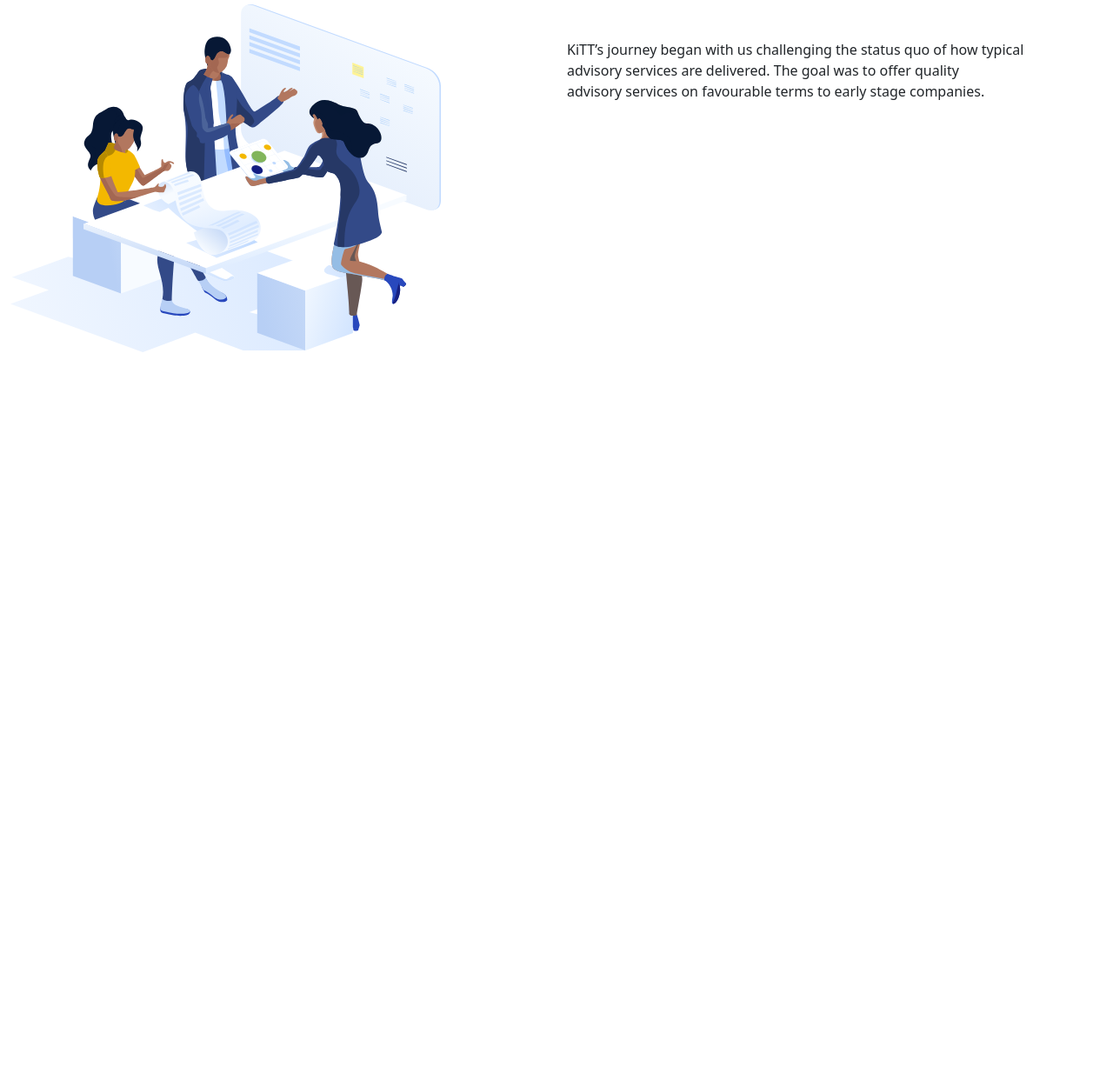
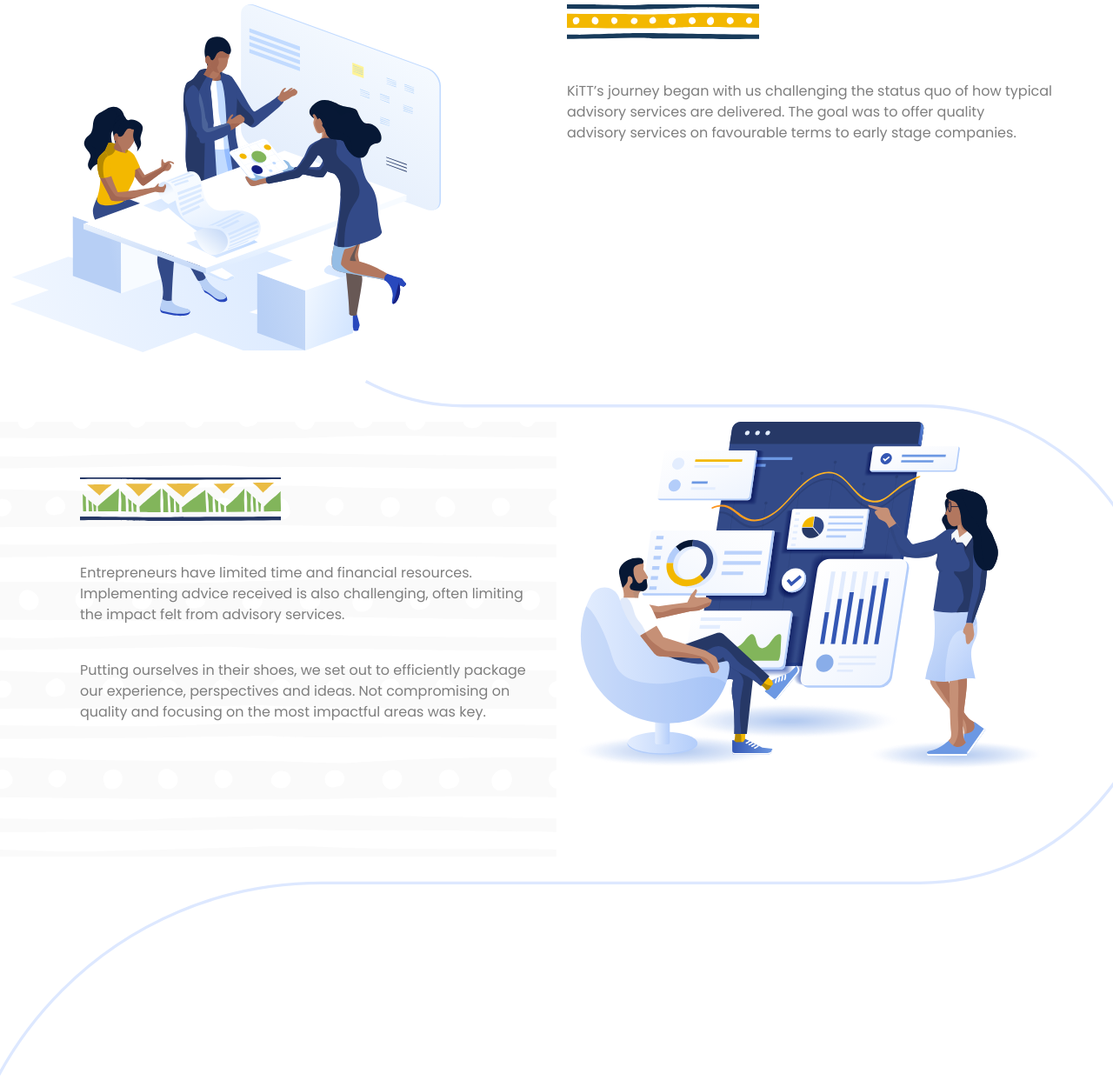
Before and after one commit to NgatiaJeffers/Brand, a plain HTML site: page index.html in a window 1280 px wide. Shown: the part 743-1993 px from the top of the page at 87% size. Before the commit the page ends 1148 px from the top, so only its background shows below. Drawn offline with Linux system fonts and the light colour scheme.

Commit message:
About update

```diff
--- a/css/style.css
+++ b/css/style.css
@@ -1,9 +1,4 @@
 @import url("https://fonts.googleapis.com/css?family=Poppins:100,100italic,200,200italic,300,300italic,regular,italic,500,500italic,600,600italic,700,700italic,800,800italic,900,900italic");
-
-@font-face {
-    font-family: myFirstFont;
-    src: url(../fonts/Poppins-Regular.ttf);
-  }
 
 * {
     margin: 0;
@@ -12,8 +7,8 @@
 }
 
 body {
-    font-family: "Poppins", Arial, Helvetica, sans-serif;
-    color: #7E7E7E;
+    font-family: "Poppins" !important;
+    color: #7E7E7E !important;
     scroll-behavior: smooth;
 }
 
@@ -55,11 +50,6 @@
 }
 
 
-/* .img {
-    width: inherit;
-    margin-top: 5em;
-} */
-
 /* What is KiTT */
 .kitt {
     height: 150px;
@@ -68,3 +58,40 @@
 .kitt h2 {
     margin-top: 3em;
 }
+
+.imag {
+    margin-top: 3em;
+}
+
+.cont {
+    font-size: 16px;
+}
+
+.path {
+    height: 1000px;
+    width: 100%;
+    background-image: url(../img/path.svg);
+    background-repeat: no-repeat;
+    background-position: center center;
+    background-size: cover;
+    margin-top: 2em;
+}
+
+.green {
+    height: 500px;
+    width: 100%;
+    background-image: url(../img/5.svg);
+    background-repeat: no-repeat;
+    background-position: center center;
+    background-size: cover;
+    margin-top: 2em;
+}
+
+.limit {
+    margin-left: 5em;
+    margin-top: 4em;
+}
+
+.lim {
+    margin-left: 5em;
+}
--- a/index.html
+++ b/index.html
@@ -45,8 +45,8 @@
 
             <div class="col-md-6">
                 <!-- <img src="img/5.svg" alt="img-responsive"> -->
-                <img src="img/yel.svg" alt="" class="img-responsive " height="40">
-                <p class="mt-5">
+                <img src="img/yel.svg" alt="" class="img-responsive imag" height="40">
+                <p class="mt-5 cont">
                     KiTT’s journey began with us challenging the
                     status quo of how typical <br> advisory services are delivered.
                     The goal was to offer quality <br> advisory services on
@@ -57,6 +57,31 @@
     </div>
 
     <!-- KiTT Two -->
+    <div class="container-fluid path">
+        <div class="row">
+            <div class="col-md-6 mt-5 green">
+                <!-- <img src="img/5.svg" alt="img-responsive"> -->
+                <img src="img/green.svg" alt="img-responsive" class="img-responsive limit">
+                <p class="lim mt-5">Entrepreneurs have limited time and financial
+                    resources. Implementing advice received is
+                    also challenging, often limiting the impact
+                    felt from advisory services.
+                </p>
+                <br>
+                <p class="lim">
+                    Putting ourselves in their shoes, we
+                        set out to efficiently package our
+                        experience, perspectives and ideas.
+                        Not compromising on quality and
+                        focusing on the most impactful areas was key.
+                </p>
+            </div>
+
+            <div class="col-md-6 mt-5">
+                <img src="img/6.svg" alt="" srcset="" class="img-responsive" height="400">
+            </div>
+        </div>
+    </div>
 
 
 
```
Also changed, not shown: img/green.svg (added), img/path.svg (added).
